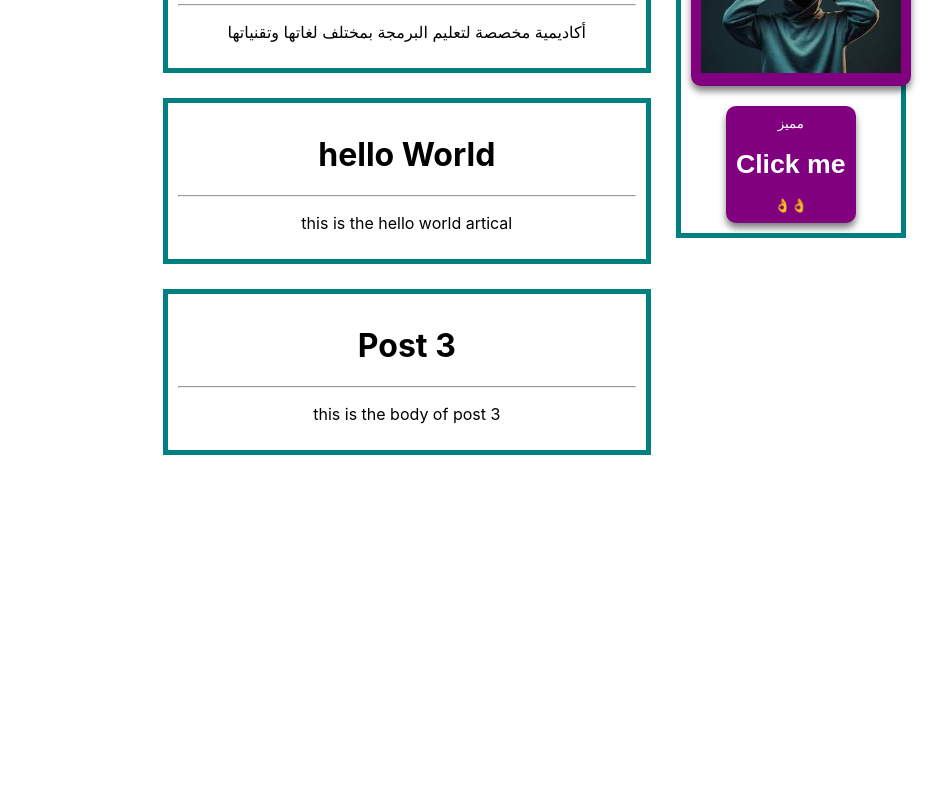
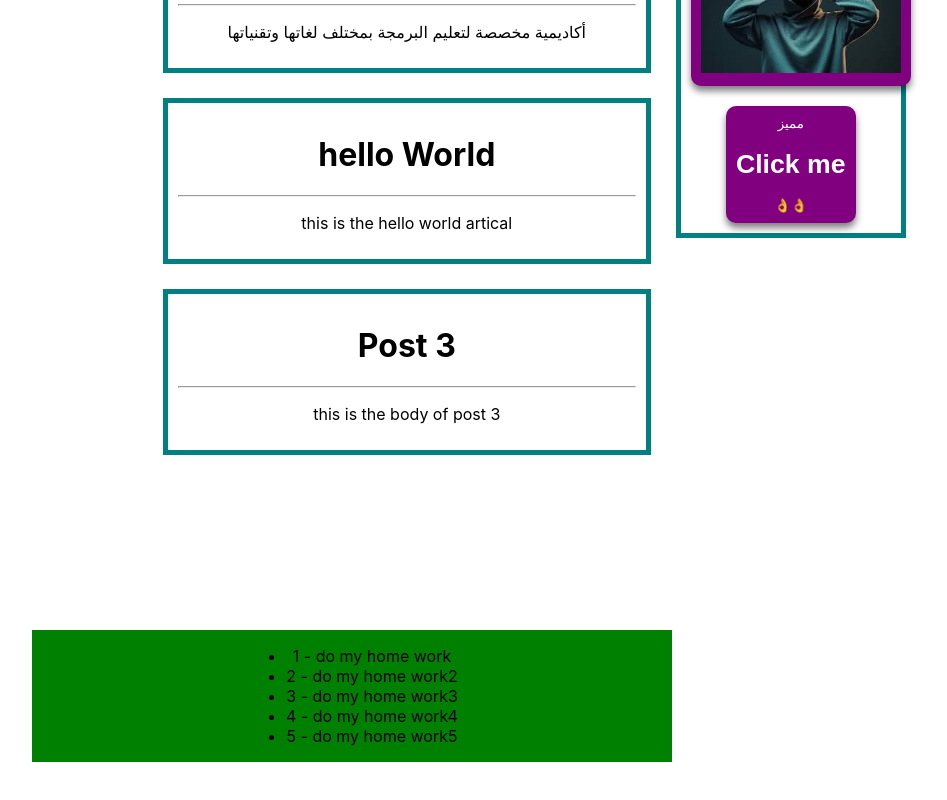
Before and after one commit to mohamadAlrimi/challenge-solution-props, a React (Create React App) app: page / in a window 1280 px wide. Shown: the part 378-1178 px from the top of the page, without its empty margins (118-1065 px from the left). Before the commit the page ends 858 px from the top, so only its background shows below. Built offline with nearby package versions, Linux system fonts and the light colour scheme.

Commit message:
Rendering list task

```diff
--- a/src/App.js
+++ b/src/App.js
@@ -6,6 +6,22 @@ import Post from "./Post";
 import SideMenu from "./SideMenu";
 
 function App() {
+  const MyList = [
+    { id: 1, title: "do my home work" },
+    { id: 2, title: "do my home work2" },
+    { id: 3, title: "do my home work3" },
+    { id: 4, title: "do my home work4" },
+    { id: 5, title: "do my home work5" },
+  ];
+  const Tasks = MyList.map((task) => {
+    return (
+      <li key={task.id}>
+        {" "}
+        {task.id} <span>- </span>
+        {task.title}
+      </li>
+    );
+  });
   return (
     <div className="App">
       <Header />
@@ -26,6 +42,7 @@ function App() {
               <hr></hr>
               <p>أكاديمية مخصصة لتعليم البرمجة بمختلف لغاتها وتقنياتها</p>
             </Post>
+
             <Post>
               <>
                 <h1>hello World</h1>
@@ -33,11 +50,15 @@ function App() {
                 <p>this is the hello world artical</p>
               </>
             </Post>
-            <Post> <>
-             <h1>Post 3</h1>
-             <hr></hr>
-             <p>this is the body of post 3</p>
-             </></Post>
+            <Post>
+              {" "}
+              <>
+                <h1>Post 3</h1>
+                <hr></hr>
+                <p>this is the body of post 3</p>
+              </>
+            </Post>
+
             {/* <Post />
             <Post />
             <Post />
@@ -67,6 +88,19 @@ function App() {
           Learn React
         </a>
       </header> */}
+      <div
+        style={{
+          background: "green",
+          margin: "150px",
+          width: "50%",
+          display: "flex",
+          justifyContent: "center",
+          alignItems: "center",
+        }}
+      >
+        {" "}
+        <ul> {Tasks}</ul>
+      </div>
     </div>
   );
 }
```
